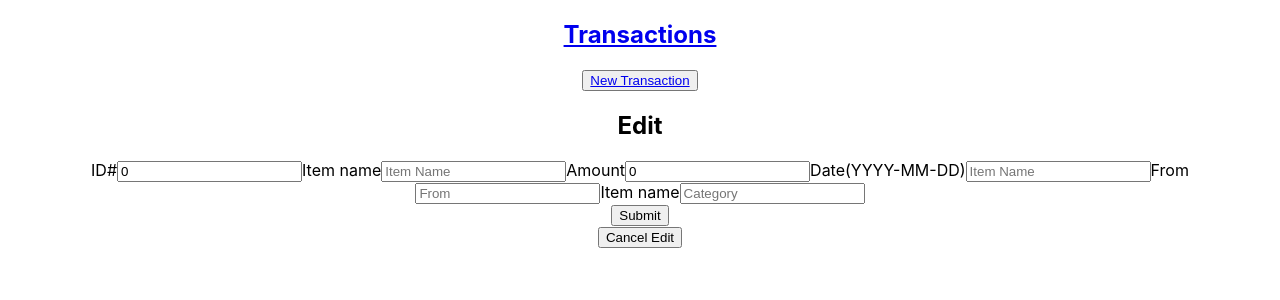
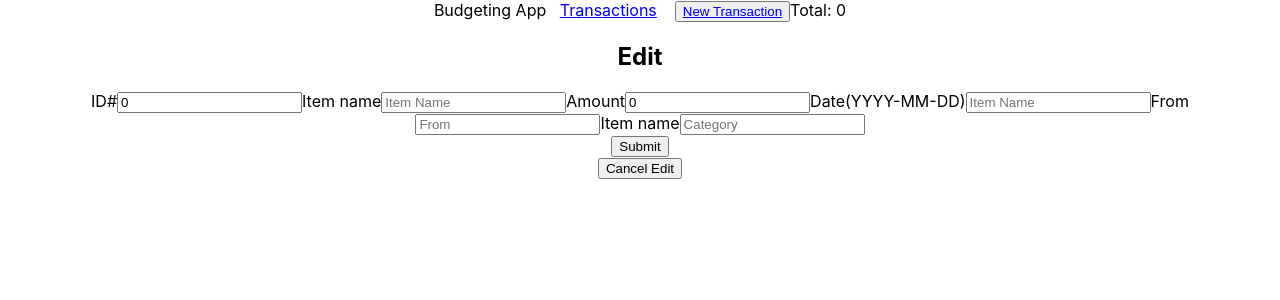
Before and after one commit to aardvarkpepper/budgieappfront, a React (Create React App) app: page /transactions/1/edit in a window 1280 px wide. Shown: the top 300 px of the page. Built offline with nearby package versions, Linux system fonts and the light colour scheme; no server answers; the HTML template or start-up script is replaced by a standard one.

Commit message:
Bad state variables; committing but will revert.

```diff
--- a/src/App.js
+++ b/src/App.js
@@ -1,4 +1,6 @@
 import { BrowserRouter, Routes, Route } from 'react-router-dom';
+import { useState, useEffect } from 'react';
+import axios from "axios";
 
 import Error404 from "./Pages/Error404";
 import TransactionEdit from "./Pages/TransactionEdit";
@@ -10,19 +12,41 @@ import TransactionShow from "./Pages/TransactionShow";
 import Navbar from "./Components/Navbar";
 
 import './App.css';
+const API = process.env.REACT_APP_API_URL;
 
 function App() {
+
+  const [transactions, setTransactions] = useState([]);
+  const [total, setTotal] = useState(0);
+
+  useEffect(() => {
+    axios
+    .get(`${API}/transactions`)
+    .then((response) => {
+      setTransactions(response.data);
+    })
+    .catch((e) => console.error("catch", e))
+  }, []);
+
+  useEffect(() => {
+    let totalTransactions=0;
+    transactions.forEach(transaction => {
+      totalTransactions += Number(transaction.amount);
+    });
+    setTotal(totalTransactions);
+  }, [transactions])
+
   return (
     <div className="App">
       <BrowserRouter>
-      <Navbar />
+      <Navbar total={total}/>
       <main>
         <Routes>
           <Route path ="/" element={<TransactionHome />} />
-          <Route path ="/transactions" element={<TransactionIndex />} />
-          <Route path ="/transactions/new" element={<TransactionNew />} />
+          <Route path ="/transactions" element={<TransactionIndex transactions={transactions} setTransactions={setTransactions} />} />
+          <Route path ="/transactions/new" element={<TransactionNew setTotal={setTotal}/>} />
           <Route path ="/transactions/:index" element={<TransactionShow />} />
-          <Route path ="/transactions/:index/edit" element={<TransactionEdit />} />
+          <Route path ="/transactions/:index/edit" element={<TransactionEdit setTotal={setTotal} transactions={transactions} setTransactions={setTransactions}/>} />
           <Route path ="*" element={<Error404 />} />
         </Routes>
       </main>
--- a/src/Components/Navbar.js
+++ b/src/Components/Navbar.js
@@ -1,14 +1,19 @@
 import { Link } from "react-router-dom";
 
-export default function Navbar() {
+export default function Navbar({total}) {
+    const emptySpace = () => {
+        return (<span>&nbsp;&nbsp;&nbsp;</span>)
+    }
     return (
         <nav>
-            <h1>
-                <Link to="/transactions">Transactions</Link>
-            </h1>
+            <span>Budgeting App{emptySpace()}</span>
+            <span>
+                <Link to="/transactions">Transactions</Link> {emptySpace()}
+            </span>
             <button>
                 <Link to="transactions/new">New Transaction</Link>
             </button>
+            <span>Total: {total}</span>
         </nav>
     )
 }
--- a/src/Components/Transaction.js
+++ b/src/Components/Transaction.js
@@ -4,7 +4,7 @@ export default function Bookmark({ transaction, index }) {
     return (
         <tr>
             <td>
-                <Link to={`/transactions/${index}`}>{transaction.id}</Link>
+                <Link to={`/transactions/${index}`}>{transaction.idNumber}</Link>
             </td>
             <td>
                 <span>{transaction.item_name}</span>
--- a/src/Components/TransactionDetails.js
+++ b/src/Components/TransactionDetails.js
@@ -1,7 +1,7 @@
 import axios from "axios";
 import { useState, useEffect } from "react";
 import { Link, useParams, useNavigate } from "react-router-dom";
-const API=process.env.REACT_APP_API_URL;
+const API = process.env.REACT_APP_API_URL;
 
 export default function TransactionDetails() {
     //test const vs let
@@ -29,9 +29,10 @@ export default function TransactionDetails() {
 
     return (
         <table>
+            <tbody>
                 <tr>
                     <td>
-                <Link to={`/transactions/${index}`}>{transaction.id}</Link>
+                        <Link to={`/transactions/${index}`}>{transaction.idNumber}</Link>
                     </td>
                     <td>
                         <span>{transaction.item_name}</span>
@@ -68,6 +69,7 @@ export default function TransactionDetails() {
                         </span>
                     </td>
                 </tr>
+            </tbody>
         </table>
     )
 
--- a/src/Components/TransactionEditForm.js
+++ b/src/Components/TransactionEditForm.js
@@ -3,11 +3,11 @@ import { useState, useEffect } from "react";
 import { useParams, Link, useNavigate } from "react-router-dom";
 const API = process.env.REACT_APP_API_URL;
 
-export default function TransactionEditForm() {
+export default function TransactionEditForm({transactions, setTransactions, setTotal}) {
     const navigate = useNavigate();
     let { index } = useParams();
     const [transaction, setTransaction] = useState({
-        id: 0,
+        idNumber: 0,
         item_name: "",
         amount: 0,
         date: "",
@@ -22,11 +22,19 @@ export default function TransactionEditForm() {
     useEffect(() => {
         axios
             .get(`${API}/transactions/${index}`)
-            .then((response) => {
+            .then((response) => {;
                 setTransaction(response.data)
             })
             .catch((e) => console.error(e))
-    }, [index])
+    }, [index, setTotal])
+
+      useEffect(() => {
+        let totalTransactions=0;
+        transactions.forEach(transaction => {
+          totalTransactions += Number(transaction.amount);
+        });
+        setTotal(totalTransactions);
+      }, [transactions])
 
     const updateTransaction = () => {
         axios
@@ -40,7 +48,7 @@ export default function TransactionEditForm() {
 
     const handleSubmit = (event) => {
         event.preventDefault();
-        updateTransaction();;
+        updateTransaction();
     };
 
     return (
@@ -49,7 +57,7 @@ export default function TransactionEditForm() {
                 <label htmlFor="idNumber">ID#</label>
                 <input
                     id="idNumber"
-                    value={transaction.id}
+                    value={transaction.idNumber}
                     type="number"
                     onChange={handleTextChange}
                     placeholder="0"
--- a/src/Components/TransactionNewForm.js
+++ b/src/Components/TransactionNewForm.js
@@ -3,7 +3,7 @@ import axios from "axios";
 import { useNavigate } from "react-router-dom";
 const API = process.env.REACT_APP_API_URL;
 
-export default function TransactionNewForm({ transactions, setTransactions }) {
+export default function TransactionNewForm({ setTotal }) {
     const navigate = useNavigate();
     const [transaction, setTransaction] = useState({
         idNumber: 0,
@@ -21,6 +21,7 @@ export default function TransactionNewForm({ transactions, setTransactions }) {
     const addTransaction = () => {
         axios.post(`${API}/transactions`, transaction)
             .then(() => {
+                setTotal(previous => previous + Number(transaction.amount))
                 navigate("/transactions");
             })
             .catch((e) => console.error("catch", e))
--- a/src/Components/Transactions.js
+++ b/src/Components/Transactions.js
@@ -1,18 +1,6 @@
-import { useState, useEffect } from "react";
 import Transaction from "./Transaction";
-import axios from "axios";
-const API = process.env.REACT_APP_API_URL;
 
-export default function Transactions() {
-    console.log("API test", API)
-    const [transactions, setTransactions] = useState([]);
-
-    useEffect(() => {
-        axios
-        .get(`${API}/transactions`)
-        .then((response) => setTransactions(response.data))
-        .catch((e) => console.error("catch", e))
-    }, []);
+export default function Transactions({transactions, setTransactions}) {
 
     return (
         <div className="Transactions">
--- a/src/Pages/TransactionEdit.js
+++ b/src/Pages/TransactionEdit.js
@@ -1,10 +1,10 @@
 import TransactionEditForm from "../Components/TransactionEditForm";
 
-export default function TransactionEdit() {
+export default function TransactionEdit({transactions, setTotal, setTransactions}) {
     return (
         <div className="New Edit">
         <h2>Edit</h2>
-        <TransactionEditForm />
+        <TransactionEditForm setTotal={setTotal} transactions={transactions} setTransactions={setTransactions} />
         </div>
     )
 }
--- a/src/Pages/TransactionNew.js
+++ b/src/Pages/TransactionNew.js
@@ -1,9 +1,9 @@
 import TransactionNewForm from "../Components/TransactionNewForm";
-export default function TransactionNew () {
+export default function TransactionNew ({setTotal}) {
     return (
         <div className="New">
             <h2>New</h2>
-            <TransactionNewForm />
+            <TransactionNewForm setTotal={setTotal}/>
         </div>
     )
 }
```
Also changed, not shown: 1 other file (tests, documents, lock files or other folders). Lines whose indentation alone changed are shown as unchanged.
